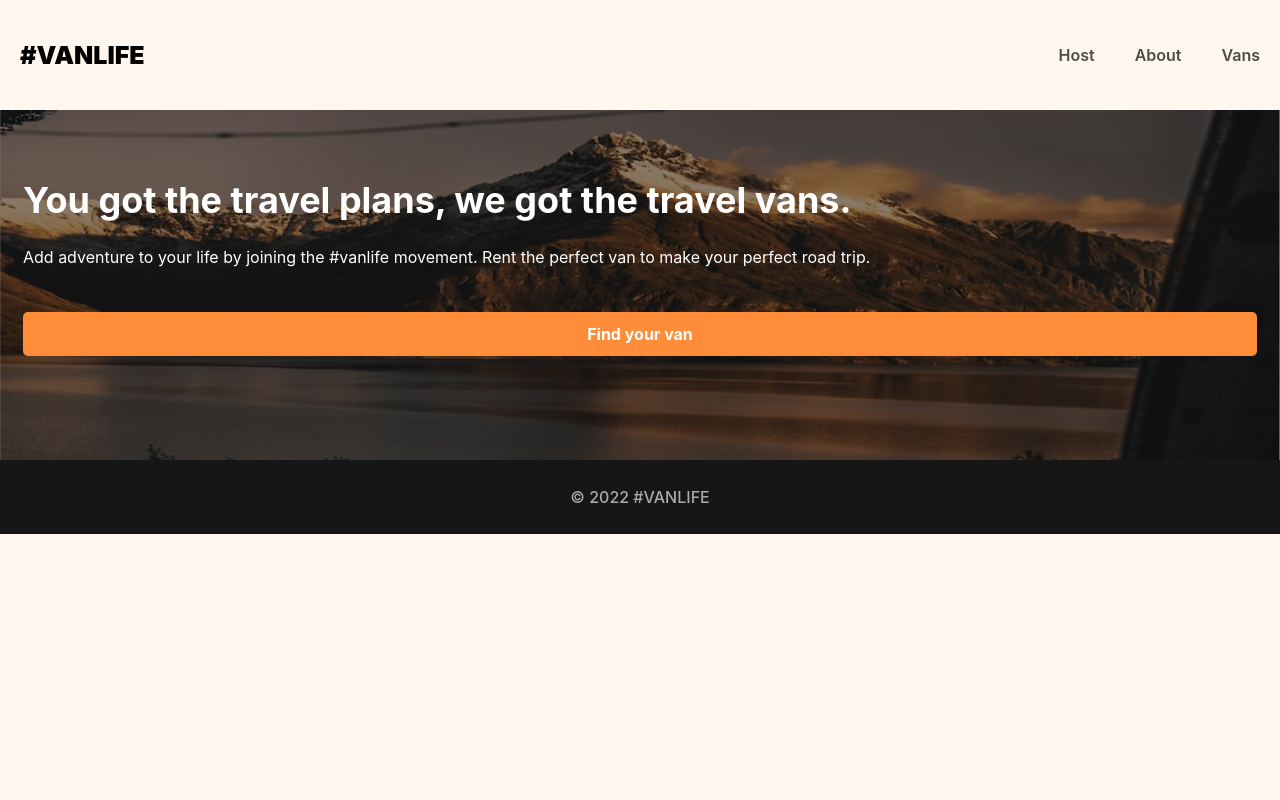
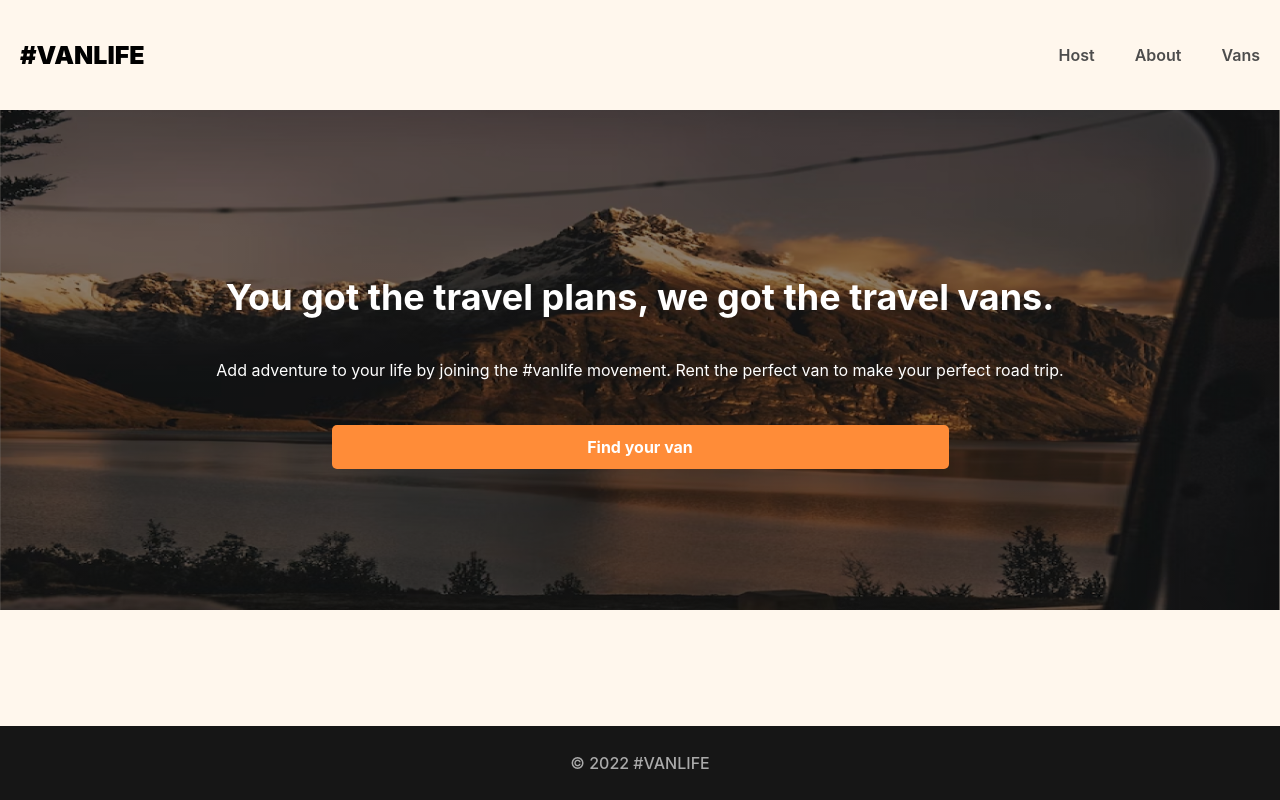
Before and after one commit to JayNg96/VanLife, a React (Create React App) app: page / in a window 1280 px wide. Built offline with nearby package versions, Linux system fonts and the light colour scheme; what miragejs would draw is missing.

Commit message:
Add 404 Page & CSS refactor

```diff
--- a/src/index.css
+++ b/src/index.css
@@ -7,6 +7,7 @@ html, body {
     padding: 0;
     background-color: #FFF7ED;
     font-family: "Inter", sans-serif;
+
 }
 
 a {
@@ -66,10 +67,13 @@ footer {
     height: 74px;
     display: flex;
     flex-shrink: 0;
+    font-weight: 500;
+    position: fixed;
+    left: 0;
+    bottom: 0;
+    right: 0;
+    align-items: center;
     justify-content: center;
-    align-items: center;
-    margin-top: auto;
-    font-weight: 500;
 }
 
 .link-button {
@@ -108,9 +112,13 @@ footer {
     -moz-background-size: cover;
     -o-background-size: cover;
     background-size: cover;
-    min-height: 350px;
+    min-height: 500px;
     color: white;
     padding: 45px 23px;
+    display: flex;
+    justify-content: center;
+    flex-direction: column;
+    align-items: center;
 }
 
 .home-container h1 {
@@ -129,7 +137,7 @@ footer {
     text-decoration: none;
     background-color: #FF8C38;
     border: none;
-    width: 100%;
+    width: 50%;
     margin-top: 27px;
     padding-block: .75rem;
     color: white;
@@ -145,8 +153,12 @@ footer {
 
 
 /*** ABOUT PAGE ***/
+.about-page-container {
+    text-align: center;
+}
+
 .about-hero-image {
-    max-width: 100%;
+    width: 40%;
 }
 
 .about-page-content {
@@ -460,3 +472,13 @@ i[class*='van-type-'] {
     height: 100px;
     border-radius: 5px;
 }
+
+.not-found-container {
+  padding-inline: 26px;
+}
+
+.not-found-container .link-button {
+  width: 100%;
+  background-color: #161616;
+  color: white;
+}
--- a/src/index.jsx
+++ b/src/index.jsx
@@ -14,6 +14,8 @@ import { HostVanInfo } from './pages/Host/HostVanInfo';
 import { HostVanPricing } from './pages/Host/HostVanPricing';
 import { HostVanPhotos } from './pages/Host/HostVanPhotos';
 import { HostVans } from './pages/Host/HostVans';
+import { NotFound } from './pages/NotFound';
+
 import './index.css'
 import "./server"
 
@@ -38,6 +40,7 @@ function App() {
               <Route path="photos" element={<HostVanPhotos />} />
             </Route>
           </Route>
+          <Route path="*" element={<NotFound />}/>
         </Route>
       </Routes>
     </BrowserRouter>
--- /dev/null
+++ b/src/pages/NotFound.jsx
@@ -0,0 +1,11 @@
+import React from "react"
+import { Link } from "react-router-dom"
+
+export function NotFound() {
+    return (
+        <div className="not-found-container">
+            <h1>Sorry, the page you were looking for was not found.</h1>
+            <Link to="/" className="link-button">Return to Home</Link>
+        </div>
+    )
+}
--- a/src/pages/VanDetail.jsx
+++ b/src/pages/VanDetail.jsx
@@ -6,7 +6,6 @@ export function VanDetail() {
     const [van, setVan] = React.useState(null)
     const location = useLocation()
 
-    console.log(location.state.search)
     React.useEffect(() => {
         fetch(`/api/vans/${params.id}`)
             .then(res => res.json())
@@ -20,7 +19,7 @@ export function VanDetail() {
                 to={`../${location.state.search}`}
                 relative="path"
                 className="back-button"
-            >&larr; <span>Back to all vans</span></Link>
+            >&larr; <span>Back to {location.state.type} vans</span></Link>
 
             {van ? (
                 <div className="van-detail">
--- a/src/pages/Vans.jsx
+++ b/src/pages/Vans.jsx
@@ -20,7 +20,8 @@ export function Vans() {
         <div key={van.id} className="van-tile">
             <Link
                 to={van.id}
-                state={{ search: `?${searchParams.toString()}` }}
+                state={{ search: `?${searchParams.toString()}`, type: typeFilter }}
+
             >
                 <img src={van.imageUrl} alt="van"/>
                 <div className="van-info">
```
